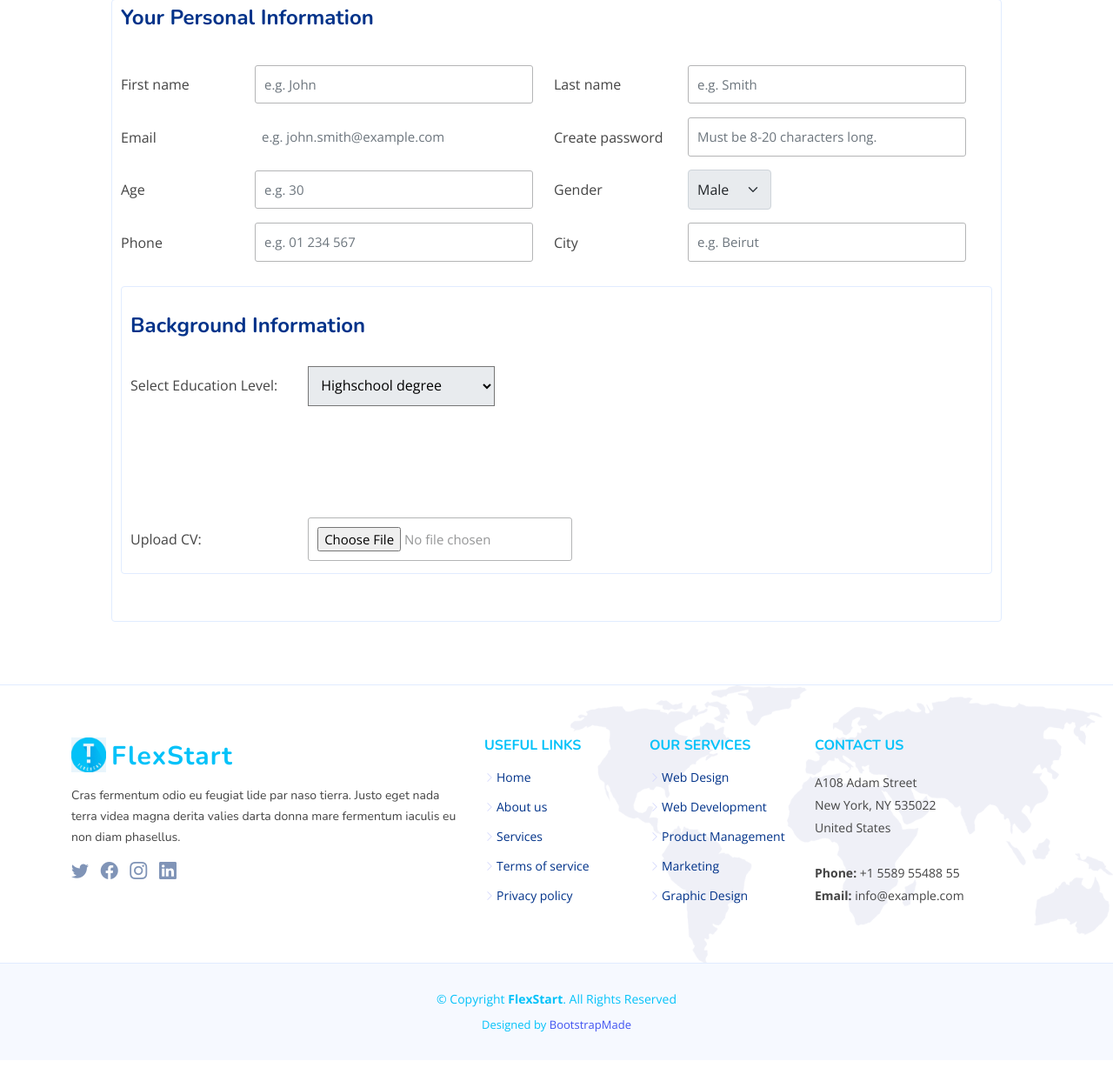
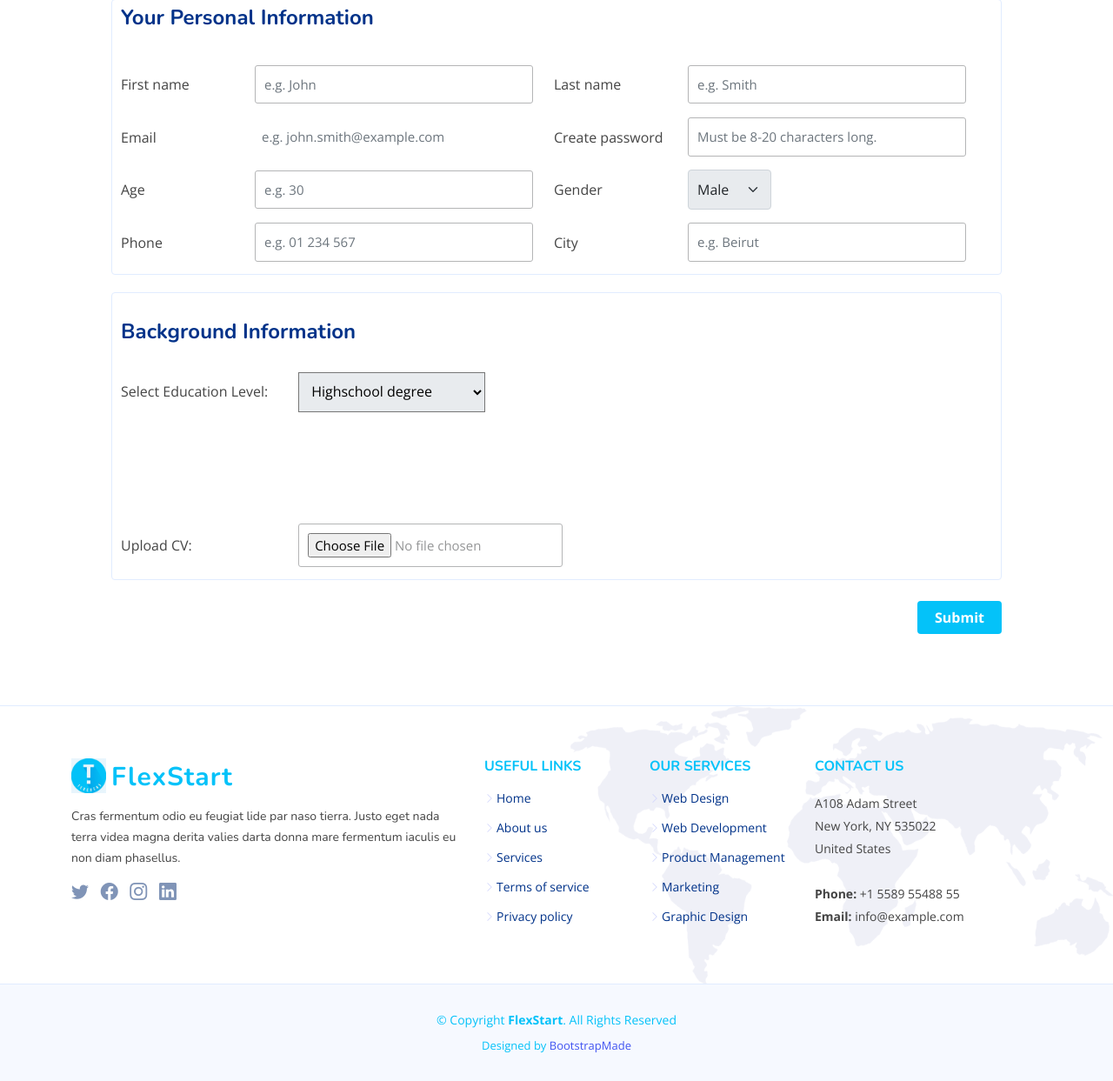
Before and after one commit to YaraChahine/Teachers-Website, a PHP site: page /tutor_application.html in a window 1280 px wide. Shown: the part 261-1504 px from the top of the page at 87% size. Before the commit the page ends 1448 px from the top, so only its background shows below. Run offline with PHP 8.4, Linux system fonts and the light colour scheme.

Commit message:
added cv upload and submit button

```diff
--- a/css/style2.css
+++ b/css/style2.css
@@ -67,13 +67,7 @@
 
 
 
-.submit-button {
-    float: right;
-    width: 50px;
-    background-color: #04c2f9;
-    color:white;
 
-}
 
 
 .tutor-form label{
@@ -105,12 +99,19 @@
 .submit-button{
     color: white;
     font-weight: bolder;
-    min-width: 130px;
+    max-width: 120px;
     font-size: 16px;
-    padding:5px;
+    padding:7px;
     border:none;
     border-radius: 4px;
+    background-color: #04c2f9;
+    float: right;
+    padding-right: 20px;
+    padding-left: 20px;
+
+
 }
+
 
 .add-button {
     color:white;
--- a/tutor_application.html
+++ b/tutor_application.html
@@ -95,7 +95,7 @@
         <label for="email_address" class="col-form-label">Email</label>
       </div>
       <div class="col-auto">
-        <input type="email" id="email_address" name="email_address" class="form-control" placeholder="e.g. john.smith@example.com">
+        <input type="email" id="email_address" name="email_address" class="form-control" placeholder="e.g. john.smith@example.com" >
       </div>
       <div class="col-auto">
         <label for="password" class="col-form-label">Create password</label>
@@ -141,6 +141,8 @@
 
 
       </form>
+    </fieldset>
+    <fieldset class="form tutor-form">
       <form class="form tutor-form">
         <br>
         <h4>Background Information</h4>
@@ -178,7 +180,11 @@
           <br><br>
           <label for="cv_file">Upload CV: </label>
           <input type="file" name="cv_file" id="cv_file">
-      </form>
+          <br>
+        </form>
+        <br>
+        <button class="submit-button">Submit</button>
+
 <br><br>
     </fieldset>
 
```
